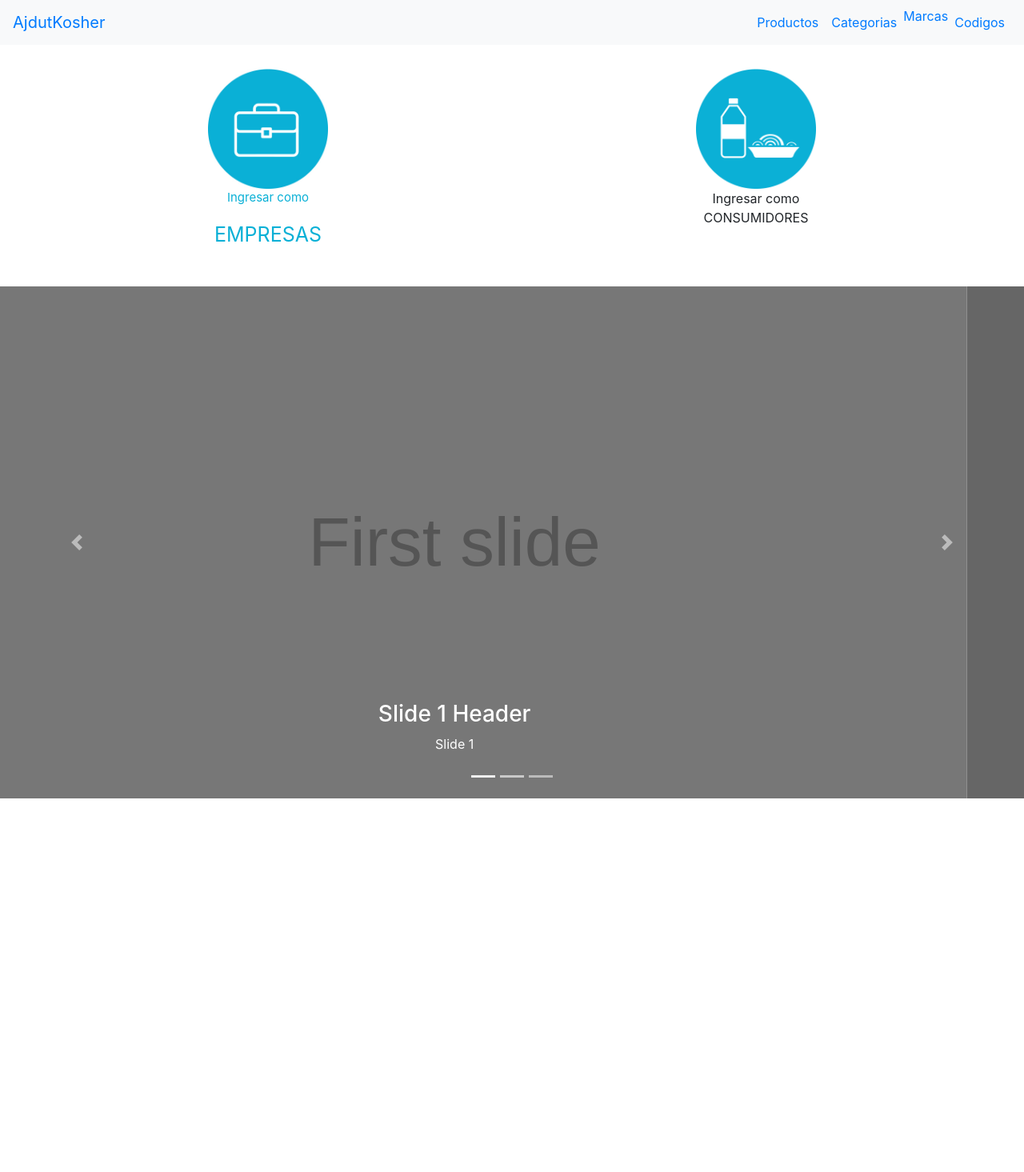
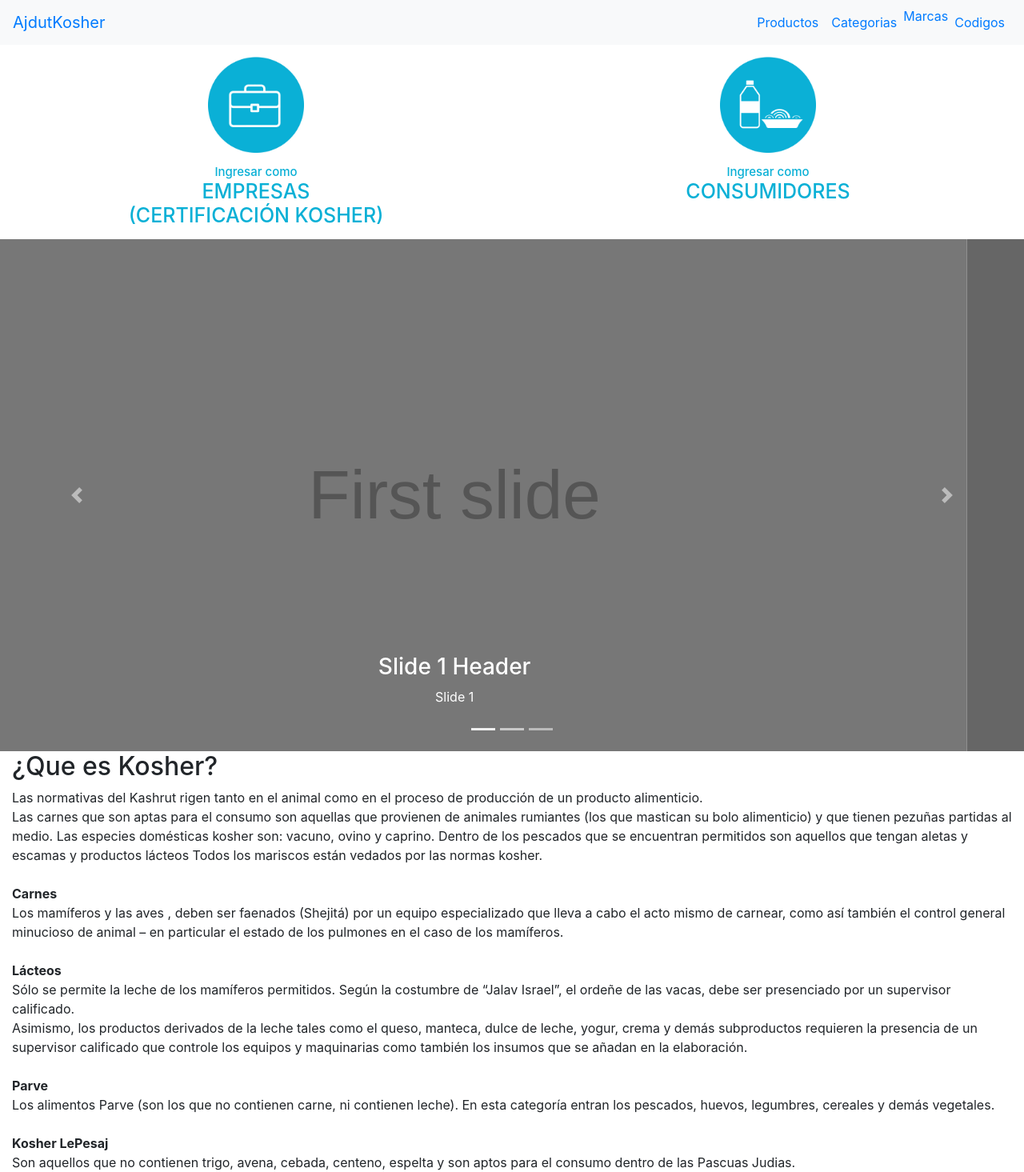
Before and after one commit to pklaparda/ajdutkosher, a React (Create React App) app in the folder client/: page / in a window 1280 px wide. Shown: the whole page at 80% size. Before the commit the page ends 998 px from the top, so only its background shows below. Built offline with nearby package versions, Linux system fonts and the light colour scheme.

Commit message:
Avanzando con la HOME. Falta mucho... (odio react)

```diff
--- a/client/src/components/home.js
+++ b/client/src/components/home.js
@@ -42,21 +42,64 @@ export default class Home extends Component {
         return (
             <div>
 
-          <div className="row" align="center" style={{ padding: "30px"}}>
+                <div className="row" align="center" style={{ paddingBottom: "15px" }}>
                     <Col>
-            <img src={'img/empresas-logo.jpg'} style={{ maxHeight: "150px"}} />
-            <p style={{color: '#0ab0d6', textAlign: 'center', fontSize: '15px'}}>Ingresar como</p>
-            <p style={{color: '#0ab0d6', textAlign: 'center', fontSize: '25px'}}>EMPRESAS</p>
+                        <img src={'img/empresas-logo.jpg'} style={{ maxHeight: "150px", padding: '15px' }} />
+                        <h6 style={{ color: '#0ab0d6', textAlign: 'center', fontSize: '15px', padding: '0px', margin:'0px' }}>Ingresar como</h6>
+                        <h4 style={{ color: '#0ab0d6', textAlign: 'center', fontSize: '25px', padding: '0px', margin:'0px' }}>EMPRESAS</h4>
+                        <h4 style={{ color: '#0ab0d6', textAlign: 'center', fontSize: '25px', padding: '0px', margin:'0px' }}>(CERTIFICACIÓN KOSHER)</h4>
                     </Col>
                     <Col>
-            <img src={'img/consumidor-logo.png'} style={{ maxHeight: "150px"}} />
-            <br></br>Ingresar como
-            <br></br>CONSUMIDORES
+                        <img src={'img/consumidor-logo.png'} style={{ maxHeight: "150px", padding: '15px' }} />
+                        <h6 style={{ color: '#0ab0d6', textAlign: 'center', fontSize: '15px', padding: '0px', margin:'0px' }}>Ingresar como</h6>
+                        <h4 style={{ color: '#0ab0d6', textAlign: 'center', fontSize: '25px', padding: '0px', margin:'0px' }}>CONSUMIDORES</h4>
                     </Col>
                 </div>
 
-          <UncontrolledCarousel items={items} className="row"/>
+                <UncontrolledCarousel items={items} className="row" />
+
+                <div className="items-leading clearfix">
+										<article classNAme="item leading-0 clearfix" itemprop="blogPost" itemscope="" itemtype="http://schema.org/BlogPosting">
+
+											<div className="entry-header">
+
+												<h2 itemprop="name">
+													¿Que es Kosher? </h2>
+
 											</div>
+
+											Las normativas del Kashrut rigen tanto en el animal como en el proceso de producción de un producto
+											alimenticio.<br/>
+											Las carnes que son aptas para el consumo son aquellas que provienen de animales rumiantes (los que mastican
+											su bolo alimenticio) y que tienen pezuñas partidas al medio. Las especies domésticas kosher son: vacuno,
+											ovino y caprino. Dentro de los pescados que se encuentran permitidos son aquellos que tengan aletas y
+											escamas y productos lácteos Todos los mariscos están vedados por las normas kosher. <br/><br/>
+
+											<strong>Carnes</strong><br/>
+											Los mamíferos y las aves , deben ser faenados (Shejitá) por un equipo especializado que lleva a cabo el acto
+											mismo de carnear, como así también el control general minucioso de animal – en particular el estado de los
+											pulmones en el caso de los mamíferos.<br/> <br/>
+
+											<strong>Lácteos</strong> <br/>
+											Sólo se permite la leche de los mamíferos permitidos. Según la costumbre de “Jalav Israel”, el ordeñe de las
+											vacas, debe ser presenciado por un supervisor calificado.<br/> Asimismo, los productos derivados de la leche
+											tales como el queso, manteca, dulce de leche, yogur, crema y demás subproductos requieren la presencia de un
+											supervisor calificado que controle los equipos y maquinarias como también los insumos que se añadan en la
+											elaboración.<br/><br/>
+
+											<strong>Parve</strong><br/>
+											Los alimentos Parve (son los que no contienen carne, ni contienen leche). En esta categoría entran los
+											pescados, huevos, legumbres, cereales y demás vegetales.
+											<br/><br/>
+											<strong>Kosher LePesaj</strong><br/>
+											Son aquellos que no contienen trigo, avena, cebada, centeno, espelta y son aptos para el consumo dentro de
+											las Pascuas Judias.
+
+										</article>
+									</div>
+
+            </div>
+
         );
     }
 }
```
Lines whose indentation alone changed are shown as unchanged.
